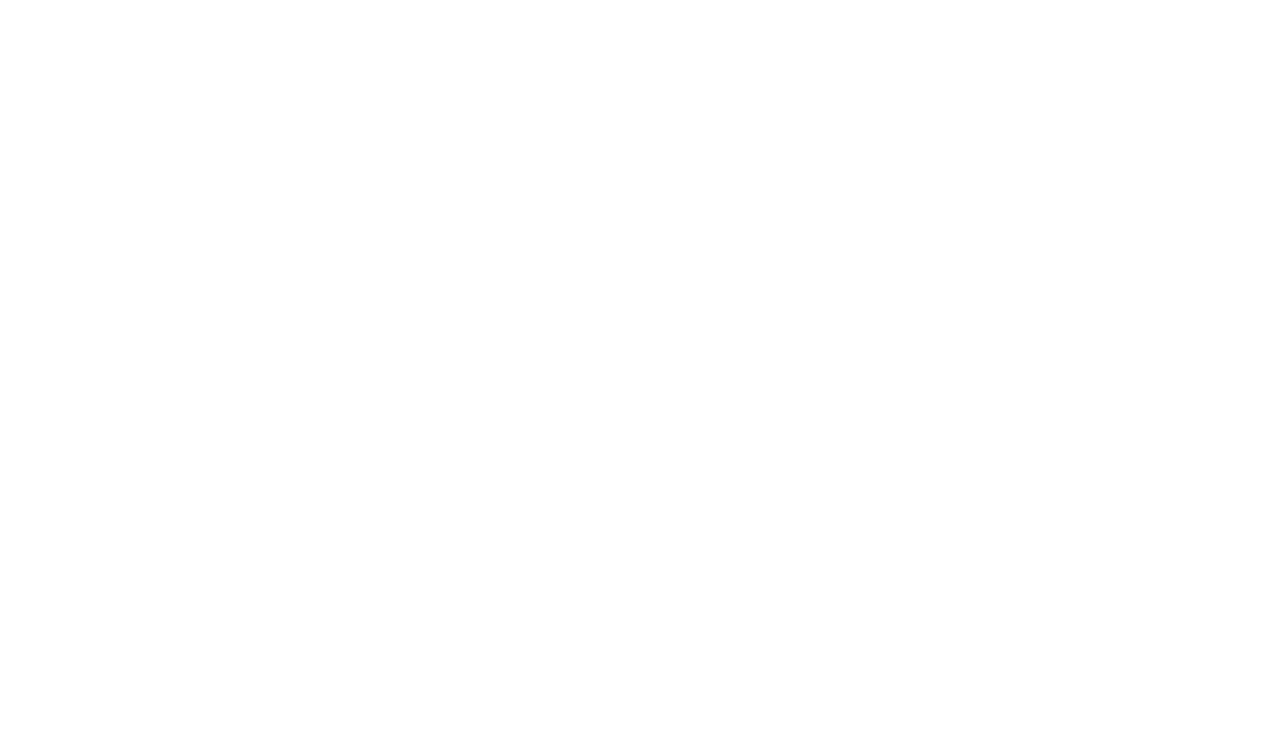
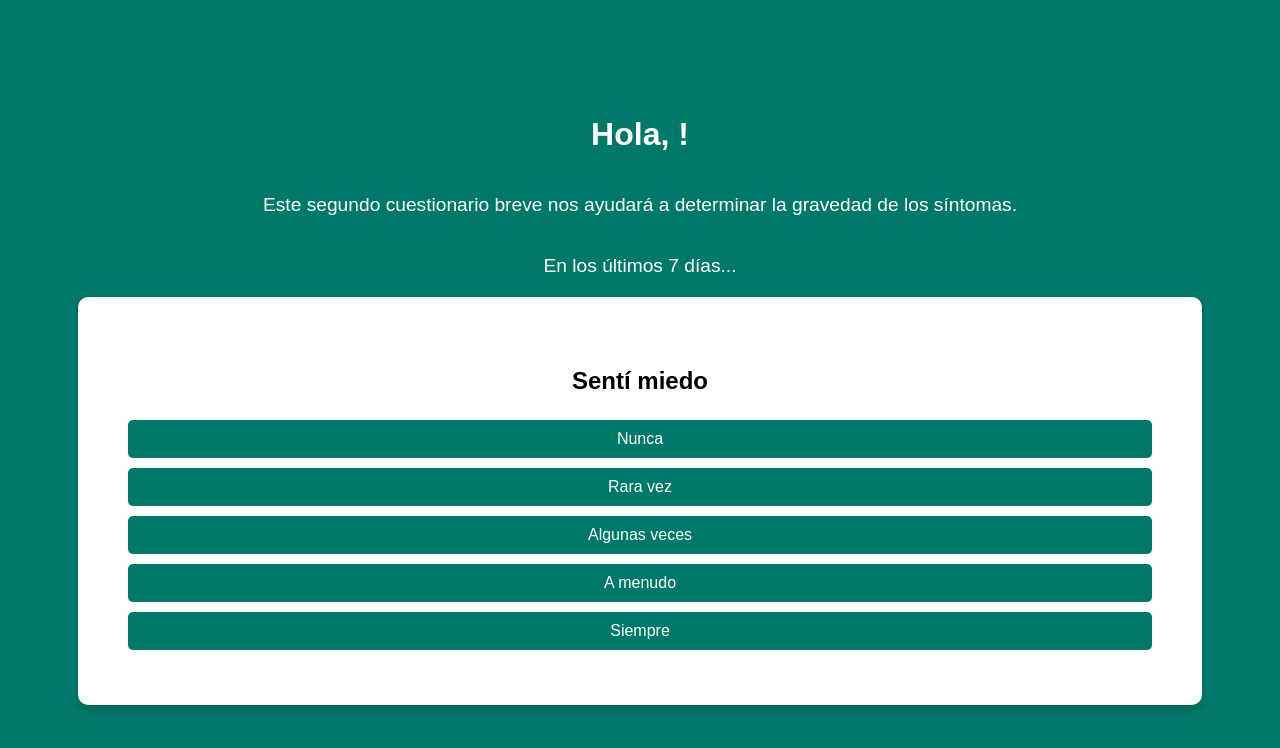
Before and after one commit to AlejandroGarciaMenor/TFG_GISI, a React (Create React App) app in the folder frontend/: page /gravedad in a window 1280 px wide. Before the commit this address had no page. Shown: the top 748 px of the page. Built offline with nearby package versions, Linux system fonts and the light colour scheme.

Commit message:
inicio frontend pagina cuestionario gravedad promis

```diff
--- a/frontend/src/App.js
+++ b/frontend/src/App.js
@@ -4,6 +4,7 @@
 import Login from "./Login";
 import Register from "./Register";
 import Cribado from "./Cribado";
+import Gravedad from "./Gravedad";
 import Chatbot from "./Chatbot";
 
 function App() {
@@ -15,6 +16,7 @@
           <Route path="/login" element={<Login />} />
           <Route path="/register" element={<Register />} />
           <Route path="/cribado" element={<Cribado />} />
+          <Route path="/gravedad" element={<Gravedad />} />
           <Route path="/chatbot" element={<Chatbot />} />
         </Routes>
       </div>
--- /dev/null
+++ b/frontend/src/Gravedad.js
@@ -0,0 +1,84 @@
+import React, { useState } from "react";
+import { useNavigate } from "react-router-dom";
+import axios from "axios";
+import "./styles/Gravedad.css";
+import "./styles/common.css";
+
+const Gravedad = ({ idSesion }) => {
+  const navigate = useNavigate();
+  const nombre = sessionStorage.getItem("nombre");
+  const [indicePreguntaGravedad, setIndicePreguntaGravedad] = useState(0);
+  const [respuestasGravedad, setRespuestasGravedad] = useState({});
+  const [animacion, setAnimacion] = useState(false);
+
+  const preguntasGravedad = [
+    { id: 4, texto: "Sentí miedo" },
+    { id: 5, texto: "Sentí ansiedad" },
+    { id: 6, texto: "Me sentí preocupado/a" },
+    { id: 7, texto: "Tuve dificultad para concentrarme en otra cosa que no fuera mi ansiedad" },
+    { id: 8, texto: "Me sentí nervioso/a" },
+    { id: 9, texto: "Me sentí intranquilo/a" },
+    { id: 10, texto: "Me sentí tenso/a" }
+  ];
+
+  const opcionesGravedad = [
+    { texto: "Nunca", valor: 1 },
+    { texto: "Rara vez", valor: 2 },
+    { texto: "Algunas veces", valor: 3 },
+    { texto: "A menudo", valor: 4 },
+    { texto: "Siempre", valor: 5 }
+  ];
+
+  // funcion para manejar la seleccion de una opcion
+  const handleSelect = (valor) => {
+    const preguntaId = preguntasGravedad[indicePreguntaGravedad].id;
+    const nuevasRespuestasGravedad = { ...respuestasGravedad, [preguntaId]: valor };
+    setRespuestasGravedad(nuevasRespuestasGravedad);
+
+    if (indicePreguntaGravedad === preguntasGravedad.length - 1) {
+      setTimeout(() => {
+        guardarRespuestas(nuevasRespuestasGravedad);
+      }, 300);
+    } else {
+      setTimeout(() => {
+        setIndicePreguntaGravedad((prev) => prev + 1);
+      }, 300);
+    }
+
+    setAnimacion(true);
+    setTimeout(() => setAnimacion(false), 300);
+  };
+
+  // guardo las respuestas en la base de datos
+  const guardarRespuestas = async (respuestasFinales) => {
+    try {
+      const sumaGravedad = Object.values(respuestasFinales).reduce((a, b) => a + b, 0);
+      await axios.post("https://localhost:5000/guardar-gravedad", {
+
+      });
+      navigate("/chatbot");
+    } catch (err) {
+      console.error("Error al guardar las respuestas:", err);
+      alert("Error al guardar las respuestas");
+    }
+  };
+
+  return (
+    <div className="gravedad-container">
+      <h1 className="titulo">Hola, {nombre}!</h1>
+      <p className="subtitulo">Este segundo cuestionario breve nos ayudará a determinar la gravedad de los síntomas.</p>
+      <p className="subtitulo">En los últimos 7 días... </p>
+
+      <div className={`pregunta-card ${animacion ? "salida" : "entrada"}`}>
+        <h2>{preguntasGravedad[indicePreguntaGravedad].texto}</h2>
+        {opcionesGravedad.map((opcion, index) => (
+          <button key={index} className="boton-opcion" onClick={() => handleSelect(opcion.valor)}>
+            {opcion.texto}
+          </button>
+        ))}
+      </div>
+    </div>
+  );
+};
+
+export default Gravedad;
--- /dev/null
+++ b/frontend/src/styles/Gravedad.css
@@ -0,0 +1,63 @@
+.gravedad-container {
+    display: flex;
+    flex-direction: column;
+    align-items: center;
+    justify-content: center;
+    height: 100vh;
+    width: 100vw;
+    background-color: #00796b;
+    color: white;
+    text-align: center;
+    padding: 20px;
+    margin: 0;
+}
+
+.titulo {
+    font-size: 2rem;
+    font-weight: bold;
+}
+
+.subtitulo {
+    font-size: 1.2rem;
+    margin-bottom: 20px;
+}
+
+.pregunta-card {
+    background-color: white;
+    color: black;
+    padding: 50px;
+    border-radius: 10px;
+    width: 100%;
+    max-width: 80%;
+    box-shadow: 0px 4px 10px rgba(0, 0, 0, 0.2);
+    opacity: 1;
+    transform: scale(1);
+    transition: opacity 0.3s ease, transform 0.3s ease;
+}
+
+.entrada {
+    opacity: 1;
+    transform: translateY(0);
+}
+
+.salida {
+    opacity: 0;
+    transform: translateY(-20px);
+}
+
+.boton-opcion {
+    width: 100%;
+    background-color: #00796b;
+    color: white;
+    border: none;
+    padding: 10px;
+    border-radius: 5px;
+    margin: 5px 0;
+    cursor: pointer;
+    font-size: 1rem;
+    transition: background 0.3s ease;
+}
+
+.boton-opcion:hover {
+    background-color: #005a4f;
+}
```
